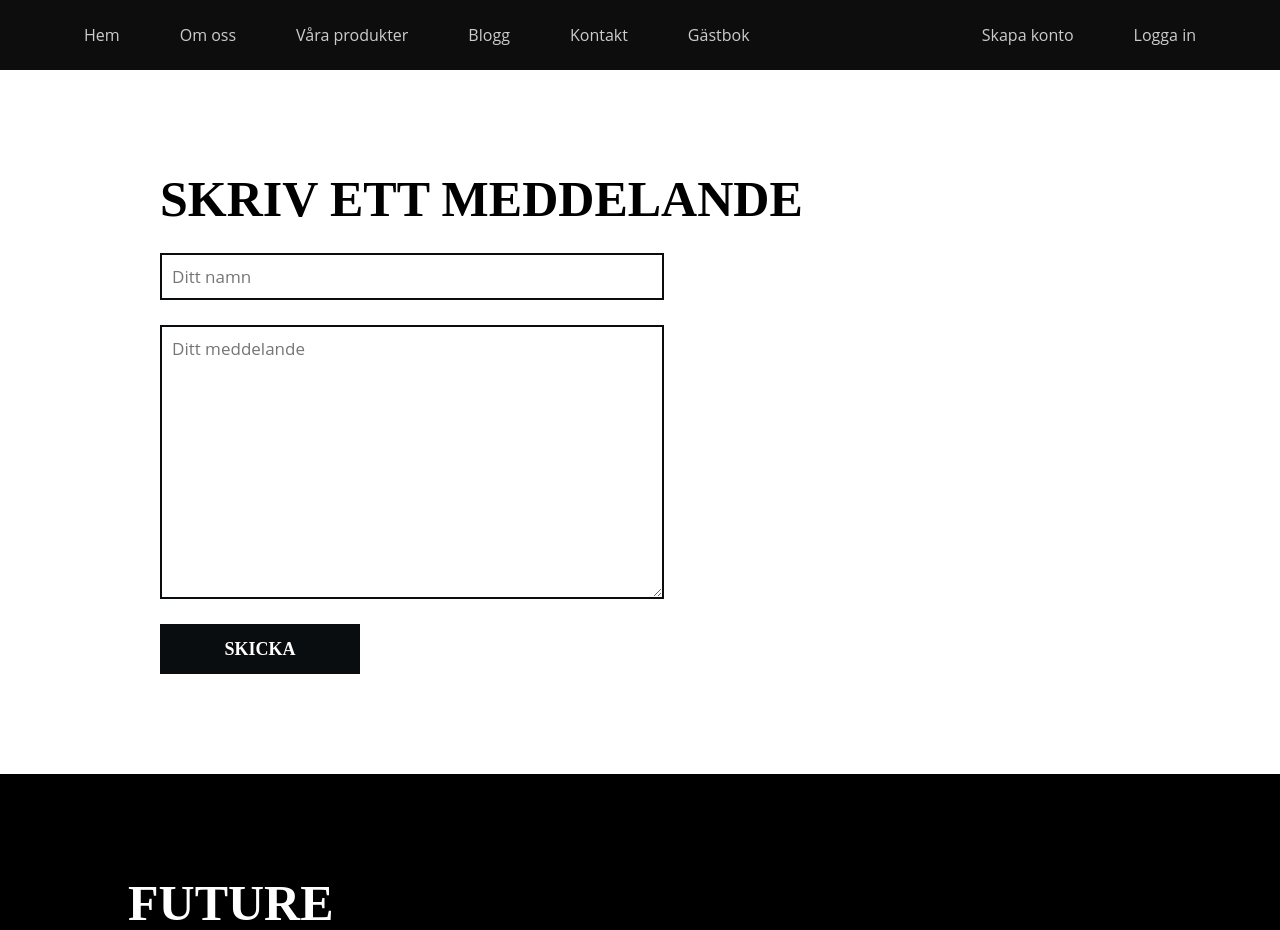
After one commit to liamrabe/Future---Webbshop, a PHP site: page /guestbook in a window 1280 px wide. The commit adds this page. Shown: the top 930 px of the page. Run offline with PHP 8.4, Linux system fonts and the light colour scheme; some libraries are stand-ins or nearby versions; some web fonts are replaced.

Commit message:
Creating guestbook

```diff
--- /dev/null
+++ b/guestbook.php
@@ -0,0 +1,26 @@
+<?php
+	require_once "./lib/database.php";
+	$db = new Database();
+
+	include "./partials/html_begin.html";
+
+?>
+
+	<?php include "./partials/navbar.php"; ?>
+	<div class="main">
+		<div class="guestbook">
+			<h1 class="guestbook-title">Skriv ett meddelande</h1>
+			<form action="/guestbook/create" method="post" class="guestbook-form">
+				<input type="text" placeholder="Ditt namn" id="name" name="name" required>
+				<textarea placeholder="Ditt meddelande" id="message" name="message" required></textarea>
+				<button type="submit" id="submit" class="send-btn">Skicka</button>
+			</form>
+			<div class="guestbook-entries">
+			</div>
+		</div>
+	</div>
+
+<?php
+	include "./partials/footer.php";
+	include "./partials/html_end.html";
+?>
--- a/src/less/main.less
+++ b/src/less/main.less
@@ -307,6 +307,74 @@ body {
 			}
 		}
 	}
+	.guestbook {
+		margin: 170px auto 100px auto;
+		overflow: hidden;
+		width: 75%;
+		.guestbook-title {
+			text-transform: uppercase;
+			margin: 0 auto 25px auto;
+			font-family: Raleway;
+			font-size: 50px;
+		}
+		.guestbook-form {
+			#name {
+				border: 2px solid #0a0d0f;
+				font-family: Open Sans;
+				color: #0a0d0f;
+				font-size: 17px;
+				display: block;
+				padding: 10px;
+				width: 50%;
+				&::-moz-placeholder, &::placeholder, &::-webkit-input-placeholder {
+					color: #0a0d0f;
+					opacity: 1;
+				}
+				&:focus {
+					&::-moz-placeholder, &::placeholder, &::-webkit-input-placeholder {
+						color: transparent;
+						opacity: 1;
+					}
+				}
+			}
+			#message {
+				border: 2px solid #0a0d0f;
+				font-family: Open Sans;
+				margin-top: 25px;
+				resize: vertical;
+				color: #0a0d0f;
+				font-size: 17px;
+				display: block;
+				height: 250px;
+				padding: 10px;
+				width: 50%;
+				&::-moz-placeholder, &::placeholder, &::-webkit-input-placeholder {
+					color: #0a0d0f;
+					opacity: 1;
+				}
+				&:focus {
+					&::-moz-placeholder, &::placeholder, &::-webkit-input-placeholder {
+						color: transparent;
+						opacity: 1;
+					}
+				}
+			}
+			#submit {
+				background-color: #0a0d0f;
+				text-transform: uppercase;
+				font-family: Raleway;
+				font-weight: 900;
+				margin-top: 25px;
+				cursor: pointer;
+				font-size: 18px;
+				display: block;
+				color: #FFF;
+				border: none;
+				width: 200px;
+				height: 50px;
+			}
+		}
+	}
 }
 
 .footer {
--- a/static/css/main.css
+++ b/static/css/main.css
@@ -348,6 +348,76 @@ body {
   font-size: 15px;
   display: block;
 }
+.main .guestbook {
+  margin: 170px auto 100px auto;
+  overflow: hidden;
+  width: 75%;
+}
+.main .guestbook .guestbook-title {
+  text-transform: uppercase;
+  margin: 0 auto 25px auto;
+  font-family: Raleway;
+  font-size: 50px;
+}
+.main .guestbook .guestbook-form #name {
+  border: 2px solid #0a0d0f;
+  font-family: Open Sans;
+  color: #0a0d0f;
+  font-size: 17px;
+  display: block;
+  padding: 10px;
+  width: 50%;
+}
+.main .guestbook .guestbook-form #name::-moz-placeholder,
+.main .guestbook .guestbook-form #name::placeholder,
+.main .guestbook .guestbook-form #name::-webkit-input-placeholder {
+  color: #0a0d0f;
+  opacity: 1;
+}
+.main .guestbook .guestbook-form #name:focus::-moz-placeholder,
+.main .guestbook .guestbook-form #name:focus::placeholder,
+.main .guestbook .guestbook-form #name:focus::-webkit-input-placeholder {
+  color: transparent;
+  opacity: 1;
+}
+.main .guestbook .guestbook-form #message {
+  border: 2px solid #0a0d0f;
+  font-family: Open Sans;
+  margin-top: 25px;
+  resize: vertical;
+  color: #0a0d0f;
+  font-size: 17px;
+  display: block;
+  height: 250px;
+  padding: 10px;
+  width: 50%;
+}
+.main .guestbook .guestbook-form #message::-moz-placeholder,
+.main .guestbook .guestbook-form #message::placeholder,
+.main .guestbook .guestbook-form #message::-webkit-input-placeholder {
+  color: #0a0d0f;
+  opacity: 1;
+}
+.main .guestbook .guestbook-form #message:focus::-moz-placeholder,
+.main .guestbook .guestbook-form #message:focus::placeholder,
+.main .guestbook .guestbook-form #message:focus::-webkit-input-placeholder {
+  color: transparent;
+  opacity: 1;
+}
+.main .guestbook .guestbook-form #submit {
+  background-color: #0a0d0f;
+  text-transform: uppercase;
+  font-family: Raleway;
+  font-weight: 900;
+  margin-top: 25px;
+  cursor: pointer;
+  font-size: 18px;
+  display: block;
+  color: #FFF;
+  border: none;
+  width: 200px;
+  height: 50px;
+}
 .footer {
   background-color: #000;
   padding: 100px 0;
```
Also changed, not shown: .htaccess.
